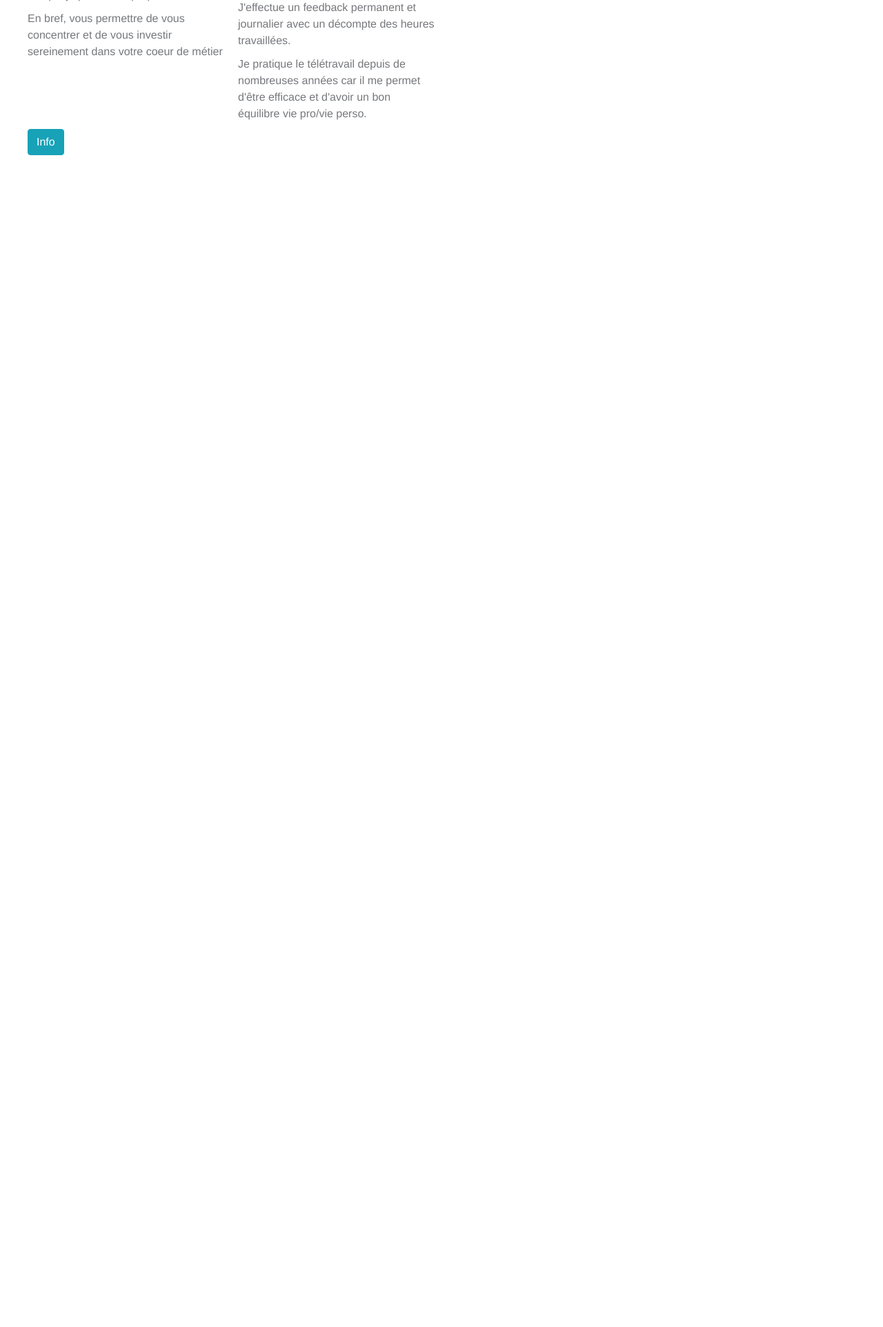
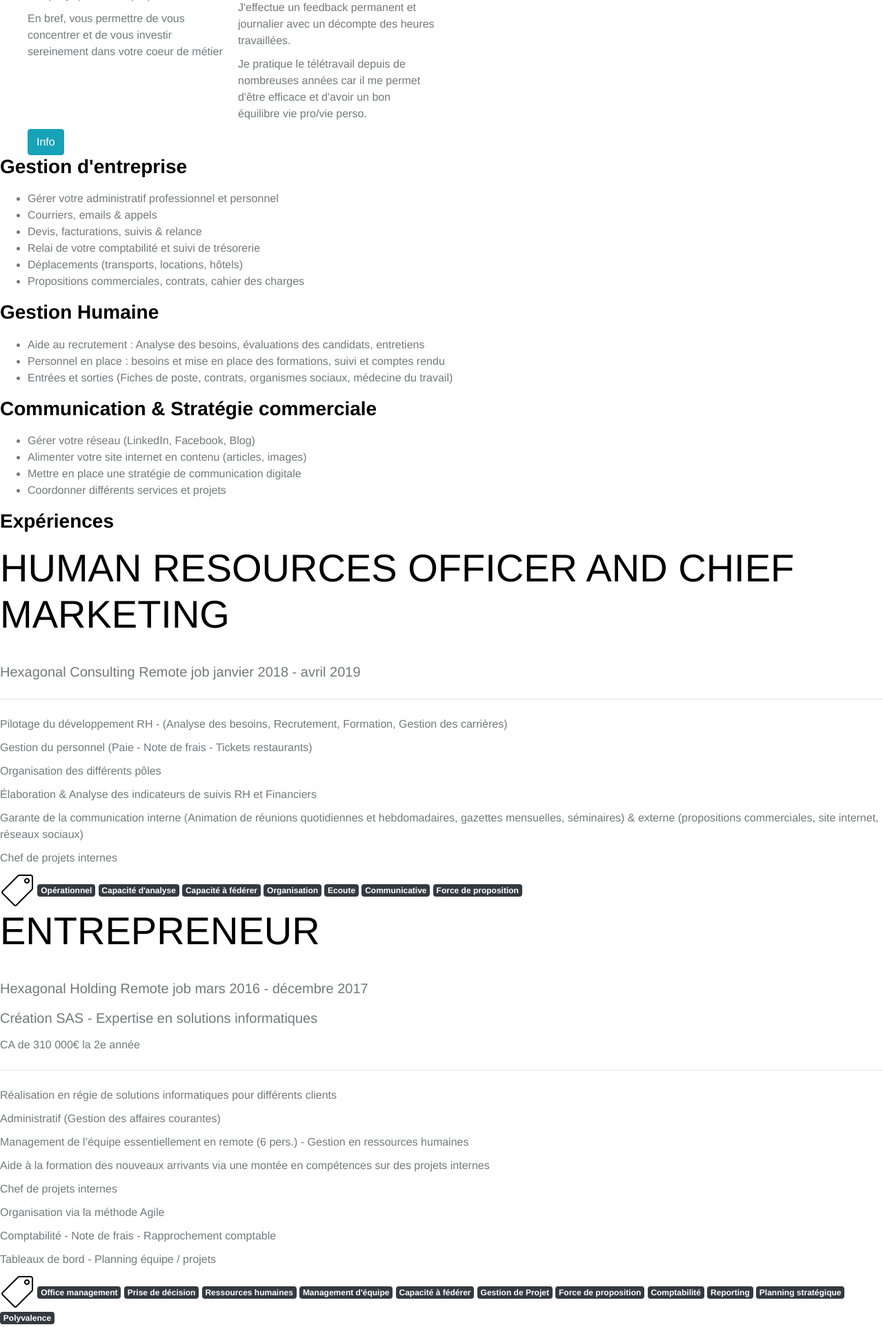
Before and after one commit to isacris77/AmelieProject, a PHP site: page /Untitled-1.html in a window 1280 px wide. Shown: the part 1502-3426 px from the top of the page at 69% size. Before the commit the page ends 1727 px from the top, so only its background shows below. Run offline with PHP 8.4, Linux system fonts and the light colour scheme.

Commit message:
mise à jour html css

```diff
--- a/Untitled-1.css
+++ b/Untitled-1.css
@@ -1,8 +1,8 @@
 /*
 Project : Starter CSS
-Author	: Nom Prénom
+Author	: Cristini Prénom
 Version	: v.1.0.0
-Date 	: 12/04/2018
+Date 	: 04/11/2020
 */
 
 /*-----------------------------------------------------------*/
@@ -49,7 +49,6 @@ h6, .h6-like {
 }
 h1, .h1-like {
 	font-size: 2em;
-
 	text-transform: uppercase;
 }
 h2, .h2-like {
--- a/Untitled-1.html
+++ b/Untitled-1.html
@@ -154,9 +154,216 @@
         </section>
 
         <section id="section3">
+            <div id="ge"><!---->
+                <h2>Gestion d'entreprise</h2>
+                <ul>
+                  <li>Gérer votre administratif professionnel et personnel</li>
+                  <li>Courriers, emails & appels</li>
+                  <li>Devis, facturations, suivis & relance</li>
+                  <li>Relai de votre comptabilité et suivi de trésorerie</li>
+                  <li>Déplacements (transports, locations, hôtels)</li>
+                  <li>Propositions commerciales, contrats, cahier des charges</li>
+                </ul>
+            </div><!---->
+            <div id="gh" ><!---->
+                <h2>Gestion Humaine</h2>
+                 <ul>
+                  <li>Aide au recrutement : Analyse des besoins, évaluations des candidats, entretiens</li>
+                  <li>Personnel en place : besoins et mise en place des formations, suivi et comptes rendu</li>
+                  <li>Entrées et sorties (Fiches de poste, contrats, organismes sociaux, médecine du travail)</li>
+                </ul>
+            </div> <!---->
+            <div id="com"><!---->
+                <h2>Communication & Stratégie commerciale</h2>
+                <ul>
+                  <li>Gérer votre réseau (LinkedIn, Facebook, Blog)</li>
+                  <li>Alimenter votre site internet en contenu (articles, images)</li>
+                  <li>Mettre en place une stratégie de communication digitale</li>
+                  <li>Coordonner différents services et projets</li>
+                </ul>
+             </div><!---->
+
+        </section>
+
+        <section id="experience">
+            <div >
+                <h2>Expériences</h2>
+                <div>
+                 <h1 class="display-4">Human Resources Officer and Chief Marketing</h1>
+                 <p class="lead">  Hexagonal Consulting  Remote job  janvier 2018 - avril 2019 </p>
+                 <hr class="my-4">
+                 <p>Pilotage du développement RH - (Analyse des besoins, Recrutement, Formation, Gestion des carrières)</p>
+                 <p>Gestion du personnel (Paie - Note de frais - Tickets restaurants)</p>
+                 <p>Organisation des différents pôles</p>
+                 <p>Élaboration & Analyse des indicateurs de suivis RH et Financiers</p>
+                 <p>Garante de la communication interne (Animation de réunions quotidiennes et hebdomadaires, gazettes mensuelles, séminaires) & externe (propositions commerciales, site internet, réseaux sociaux)</p>
+                 <p>Chef de projets internes</p>
+            <!-- <a class="btn btn-primary btn-lg" href="#" role="button">Learn more</a> -->
+                 <img src="Images/Icon httpsicons8.comiconsetbusinessios/icons8-price-tag-50.png">
+                 <span class="badge badge-dark">Opérationnel</span>
+                 <span class="badge badge-dark">Capacité d'analyse</span>
+                 <span class="badge badge-dark">Capacité à fédérer</span>
+                 <span class="badge badge-dark">Organisation</span>
+                 <span class="badge badge-dark">Ecoute</span>
+                 <span class="badge badge-dark">Communicative</span>
+                 <span class="badge badge-dark">Force de proposition</span>
+               </div>
+
+               <div>
+                 <h1 class="display-4"> Entrepreneur</h1>
+                 <p class="lead"> Hexagonal Holding  Remote job  mars 2016 - décembre 2017 </p>
+                 <p class="lead">Création SAS - Expertise en solutions informatiques</p>
+                 <p>CA de 310 000€ la 2e année</p>
+                 <hr class="my-4">
+
+                 <p>Réalisation en régie de solutions informatiques pour différents clients</p>
+                 <p> Administratif (Gestion des affaires courantes)</p>
+                 <p> Management de l’équipe essentiellement en remote (6 pers.) - Gestion en ressources humaines</p>
+                 <p>Aide à la formation des nouveaux arrivants via une montée en compétences sur des projets internes</p>
+                 <p>Chef de projets internes</p>
+                 <p>Organisation via la méthode Agile</p>
+                 <p>Comptabilité - Note de frais - Rapprochement comptable</p>
+                 <p>Tableaux de bord - Planning équipe / projets</p>
+
+             <!-- <a class="btn btn-primary btn-lg" href="#" role="button">Learn more</a> -->
+                 <img src="Images/Icon httpsicons8.comiconsetbusinessios/icons8-price-tag-50.png">
+                 <span class="badge badge-dark">Office management</span>
+                 <span class="badge badge-dark">Prise de décision</span>
+                 <span class="badge badge-dark">Ressources humaines</span>
+                 <span class="badge badge-dark">Management d'équipe</span>
+                 <span class="badge badge-dark">Capacité à fédérer</span>
+                 <span class="badge badge-dark">Gestion de Projet</span>
+                 <span class="badge badge-dark">Force de proposition</span>
+                 <span class="badge badge-dark">Comptabilité</span>
+                 <span class="badge badge-dark">Reporting</span>
+                 <span class="badge badge-dark">Planning stratégique</span>
+                 <span class="badge badge-dark">Polyvalence</span>
+                </div>
+
+                <div>
+                  <h1 class="display-4">Entrepreneur</h1>
+                  <p class="lead"> A Very Bad Sheep  Dreux  février 2013 - janvier 2016 </p>
+                  <p class="lead">Création SAS - Vente de matériels de loisirs créatifs en ligne</p>
+                  <p>CA: 57 000€ en 6 mois</p>
+                  <p>CA: 156 000€ la 1ère année</p>
+                  <p>CA: 214 000€ la 2ème année</p>
+                  <hr class="my-4">
+                  <p>Gestion financière et administrative</p>
+                  <p>Contact fournisseurs - Achats - Gestion des stocks</p>
+                  <p>Conception réalisation du site e-commerce via prestashop</p>
+                  <p>Stratégie de communication - Campagnes publicitaires</p>
+                  <p>Animations des réseaux sociaux (Facebook, blog)</p>
+                  <p>Tableaux de bord</p>
+                  <p>Suivi des commandes ( en moyenne 420 / mois)</p>
+                  <p>Gestion Clientèle</p>
 
 
+                  <!-- <a class="btn btn-primary btn-lg" href="#" role="button">Learn more</a> -->
+                  <img src="Images/Icon httpsicons8.comiconsetbusinessios/icons8-price-tag-50.png">
+
+
+                  <span class="badge badge-dark">Autodidacte</span>
+                  <span class="badge badge-dark">Capacité d'analyse</span>
+                  <span class="badge badge-dark">Adaptabilité</span>
+                  <span class="badge badge-dark">Persévérance</span>
+                  <span class="badge badge-dark">Rigueur</span>
+                  <span class="badge badge-dark">Organisation</span>
+                  <span class="badge badge-dark">Gestion du stress</span>
+                  <span class="badge badge-dark">Créativité</span>
+                </div>
+
+                <div>
+                  <h1 class="display-4">Assistante Acquisition</h1>
+                  <p class="lead"> Audika France  Paris  janvier 2010 - janvier 2013 </p>
+
+                  <hr class="my-4">
+                  <p>Gestion administrative et commerciale: Lien avec les achats et mise en place d’une politique de prix</p>
+                  <p>Réalisation en régie de solutions informatiques pour différents clients</p>
+                  <p>Gestion de projet ouverture de centre (prospection de locaux, commandes ouverture de centre, inauguration d’ouverture, communication locale)</p>
+                  <p>Reporting</p>
+                  <p>Gestion juridique (baux, crédit bail), documents comptables et juridiques</p>
+
+                  <!-- <a class="btn btn-primary btn-lg" href="#" role="button">Learn more</a> -->
+                  <img src="Images/Icon httpsicons8.comiconsetbusinessios/icons8-price-tag-50.png">
+                  <span class="badge badge-dark">Autonomie</span>
+                  <span class="badge badge-dark">Rigueur</span>
+                  <span class="badge badge-dark">Organisation</span>
+                  <span class="badge badge-dark">Adaptabilité</span>
+                  <span class="badge badge-dark">Multitâche</span>
+                  <span class="badge badge-dark">Capacité d'analyse</span>
+                  <span class="badge badge-dark">Gestion du stress</span>
+                  <span class="badge badge-dark">Réactivité</span>
+                  <span class="badge badge-dark">Créativité</span>
+                  <span class="badge badge-dark">Persévérance</span>
+                  <span class="badge badge-dark">Microsoft Excel</span>
+                </div>
+            </div>
         </section>
+
+        <form class="form"action="destination.php">
+            <div class="divform">
+                <p>
+                 <label for="name">Votre nom</label>
+                 <input type="text" id="name" autofocus>
+                </p>
+                <p>
+                  <label for="prenom">Votre prénom </label>
+                  <input type="prenom" id="prenom">
+                </p>
+                <p>
+                 <label for="societe">Nom de votre société</label>
+                 <input type="text" class="form-control" id="societe" >
+                </p>
+
+                <p>
+                 <label for="telephone">Téléphone</label>
+                 <input type="text" class="form-control" id="telephone" >
+                </p>
+
+                <p>
+                 <label for="email">E-mail : </label>
+                 <input type="email" id="email">
+                </p>
+
+                <p>
+                  <label for="adresse">Adresse</label>
+                  <input type="text" class="form-control" id="adresse">
+                </p>
+              <p>
+                 <label for="ville">Ville</label>
+                 <input type="text" class="form-control" id="ville">
+              <p>
+
+              <p>
+                 <label for="cp">Code postal</label>
+                <input type="text" class="form-control" id="cp">
+
+              </p>
+
+
+              <p><small>(ceci est un texte bidon de remplissage, juste pour étirer la hauteur de ce bloc de contenu) On aurait dit que j'ai lu toutes les conditions et les trucs écrits en tout petit dans les CGU et je n'ai même pas peur de cliquer sur le bouton "envoyer".</small></p>
+
+            </div>
+            <div class="divform">
+                <div>
+                    <label for="object">Votre demande concerne:</label>
+                    <select id="object" class="form-control">
+                        <option selected>Gestion d'entreprise</option>
+                        <option>Gestion Humaine</option>
+                        <option>Communication & stratégie digitale</option>
+                    </select>
+                </div>
+                <p>Votre Message</p>
+                <textarea name="" id="" cols="10" rows="5">Je suis un textarea dont la hauteur se calcule par rapport au bloc de contenu à ma gauche.</textarea>
+            </div>
+            <p>
+                 <input type="submit" value="Envoyer">
+            </p>
+        </form>
+
+
+
+
 
 
 
```
Also changed, not shown: 1 other file.
